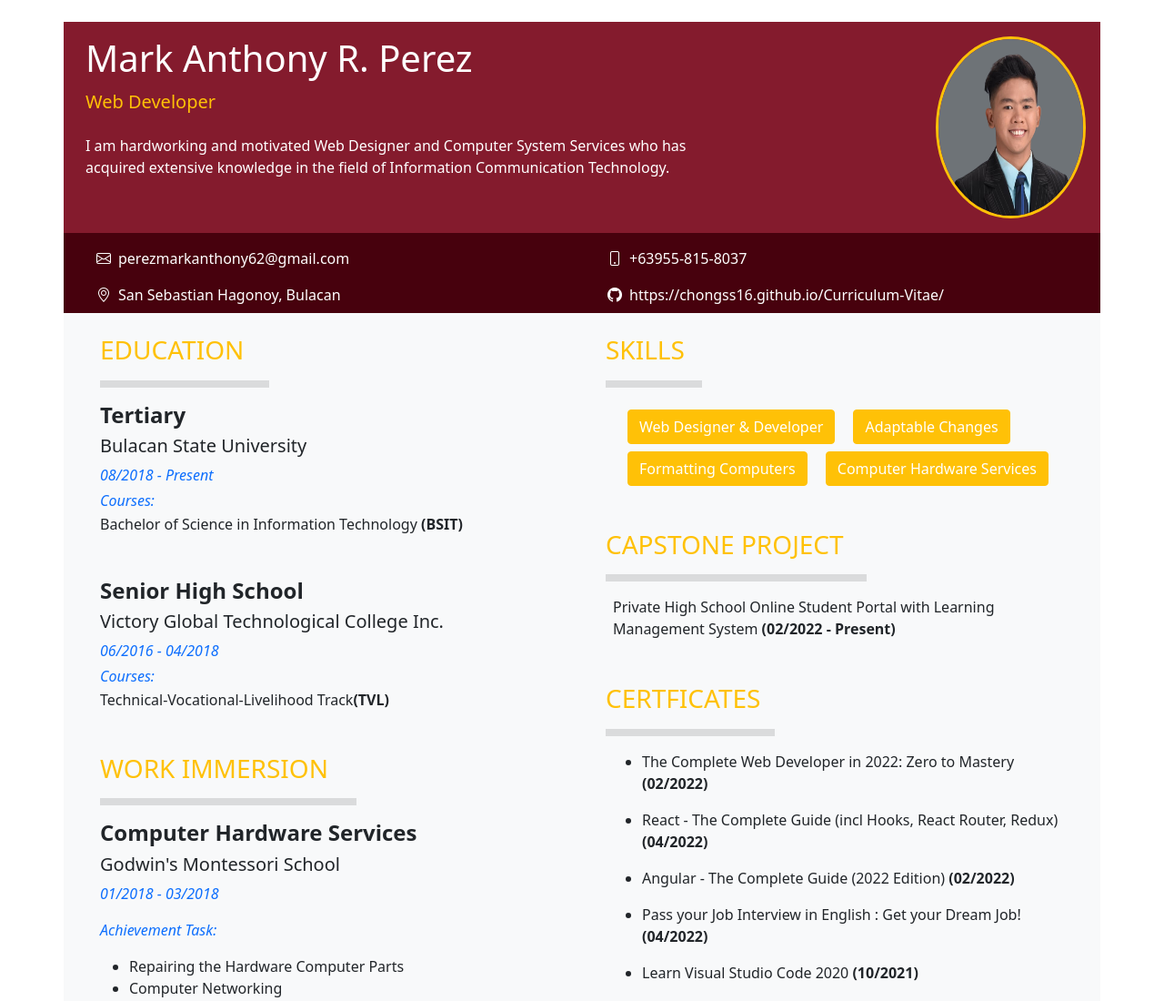
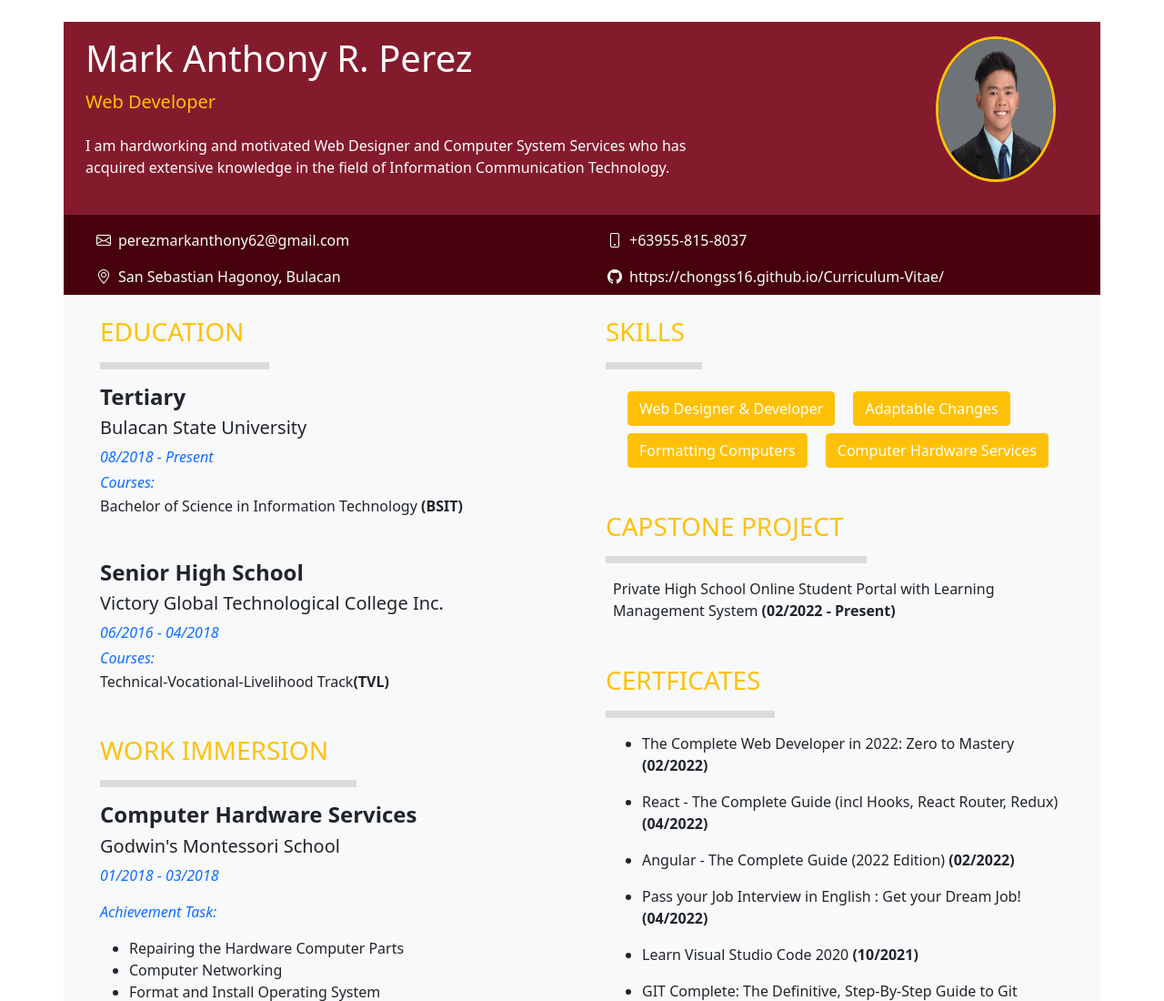
Before and after one commit to Chongss16/Curriculum-Vitae, a plain HTML site: page index.html in a window 1280 px wide. Shown: the top 1100 px of the page at 91% size. Drawn offline with nearby package versions, Linux system fonts and the light colour scheme.

Commit message:
Update index.html

```diff
--- a/index.html
+++ b/index.html
@@ -14,6 +14,24 @@
         margin: 0;
         padding: 0;
         box-sizing: border-box;
+    }
+
+    @media only screen and (min-width:485px) {
+        .img-pic {
+            width: 30%;
+            height: 20vh;
+            align-items: center;
+            justify-content: center;
+        }
+    }
+
+    @media only screen and (min-width:768px) {
+        .img-pic {
+            width: 80%;
+            height: 20vh;
+            align-items: center;
+            justify-content: center;
+        }
     }
 </style>
 
@@ -35,7 +53,7 @@
             </div>
             <div class="col-lg-2 col-md-1 "></div>
             <div class="col-lg-2 col-md-3 order-sm-last">
-                <img src="anthony.png" alt="My Profile" style="width:100%; height:25vh; border-radius: 50%;"
+                <img src="anthony.png" alt="My Profile" style=" border-radius: 50%;"
                     class="border border-3 border-warning img-pic" />
             </div>
         </div>
```
